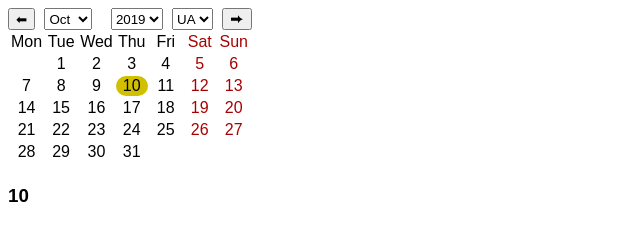
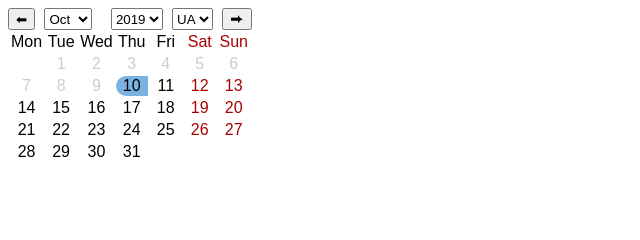
Before and after one commit to oleksiybenkevych/calendar, a plain HTML site: page index.html in a window 1280 px wide. Both pictures are taken after a click on the element "10". Shown: the whole page, without its empty margins (0-640 px from the left). Drawn offline with Linux system fonts and the light colour scheme.

Commit message:
Add files via upload

```diff
--- a/script.js
+++ b/script.js
@@ -21,6 +21,10 @@ class Calendar {
     this.tmpFirstDay;
     this.tmpWeek;
     this.init();
+    this.startDay;
+    this.endDay;
+    this.firstClick = true;
+    this.currentCellDate;
   }
 
   init() {
@@ -93,13 +97,58 @@ class Calendar {
     week.appendChild(row);
   }
 
+  dateClick = cell => {
+    let cells = document.getElementsByTagName("td");
+    let showdate = document.getElementById("showdate");
+    if (this.firstClick) {
+      this.startDay = parseInt(cell.textContent);
+      delete this.endDay;
+
+      // showdate.innerHTML = this.startDay;
+
+      //   if (item.textContent < this.startDay) {
+      //     item.classList.add("unactive-date");
+      //   }
+      // }
+      // cell.classList.add("bg-start-date");
+    } else {
+      this.endDay = parseInt(cell.textContent);
+
+      // showdate.innerHTML = this.startDay + " - " + this.endDay;
+      // cell.classList.add("bg-end-date");
+      // for (let item of cells) {
+      //   item.classList.remove("unactive-date");
+      //   if (
+      //     item.textContent > this.startDay &&
+      //     item.textContent < this.endDay
+      //   ) {
+      //     item.classList.add("bg-between-date");
+      //   } else if (
+      //     item.textContent == this.startDay &&
+      //     item.textContent == this.endDay
+      //   ) {
+      //     item.classList.remove("bg-start-date");
+      //     item.classList.remove("bg-end-date");
+      //     item.classList.add("bg-choosen-date");
+      //     // showdate.innerHTML = this.endDay;
+      //   }
+      // }
+    }
+
+    this.firstClick = !this.firstClick;
+    this.render();
+  };
+
   renderBody() {
     let tbl = document.getElementById("calendar-body");
+
     tbl.innerHTML = "";
     let date = 1;
+
     // creating all cells
     for (let i = 0; i < 6; i++) {
       // creates a table row
+
       let row = document.createElement("tr");
       //creating individual cells, filing them up with data.
       for (let j = 0; j < 7; j++) {
@@ -112,20 +161,13 @@ class Calendar {
           break;
         } else {
           let cell = document.createElement("td");
+          let cellMonth = this.tmpCurrentMonth;
           let cellText = document.createTextNode(date);
           cell.appendChild(cellText);
           row.appendChild(cell);
+          this.currentCellDate = parseInt(cell.textContent);
 
-          cell.onclick = function() {
-            // onclick add\remove class
-            let cells = document.getElementsByTagName("td");
-            for (let item of cells) {
-              item.classList.remove("bg-choosen-date");
-            }
-            cell.classList.add("bg-choosen-date");
-            let showdate = document.getElementById("showdate");
-            showdate.innerHTML = cellText.textContent;
-          };
+          cell.onclick = () => this.dateClick(cell);
 
           //bg-red for holidays
           if (this.currentType === 1) {
@@ -141,8 +183,49 @@ class Calendar {
           date++;
         }
       }
+
       tbl.appendChild(row); // appending each row into calendar body.
     }
+
+    let cells = document.getElementsByTagName("td");
+    for (let item of cells) {
+      this.currentCellDate = parseInt(item.textContent);
+      if (this.currentCellDate < this.startDay) {
+        item.classList.add("bg-unactive-date");
+      } else if (this.currentCellDate === this.startDay) {
+        if (
+          this.currentCellDate === this.endDay &&
+          this.currentCellDate === this.startDay
+        ) {
+          item.classList.remove("bg-start-date");
+          item.classList.remove("bg-end-date");
+          item.classList.add("bg-choosen-date");
+          for (let item of cells) {
+            item.classList.remove("bg-unactive-date");
+          }
+        } else {
+          item.classList.add("bg-start-date");
+        }
+        for (let item of cells) {
+          item.classList.remove("bg-end-date");
+          item.classList.remove("bg-between-date");
+        }
+      } else if (this.currentCellDate === this.endDay) {
+        item.classList.add("bg-end-date");
+        for (let item of cells) {
+          item.classList.remove("bg-unactive-date");
+        }
+      } else if (
+        this.currentCellDate > this.startDay &&
+        this.currentCellDate < this.endDay
+      ) {
+        item.classList.add("bg-between-date");
+      }
+    }
+
+    // } else if (date > this.startDay && date < this.endDay) {
+    //   cell.classList.add("bg-between-date");
+    // }
   }
 
   render() {
--- a/style.css
+++ b/style.css
@@ -16,10 +16,30 @@ html {
   display: flex;
   justify-content: space-between;
 }
-
 .bg-choosen-date {
-  background-color: #d1c000 !important;
-  border-radius: 15px;
+  background-color: #3d8fd3af;
+  border-radius: 15px !important;
+}
+.bg-start-date {
+  background-color: #3d8fd3af;
+  border-top-left-radius: 15px;
+  border-bottom-left-radius: 15px;
+  border-top-right-radius: 0px;
+  border-bottom-right-radius: 0px;
+}
+.bg-end-date {
+  background-color: #3d8fd3af;
+  border-top-right-radius: 15px;
+  border-bottom-right-radius: 15px;
+  border-top-left-radius: 0px;
+  border-bottom-left-radius: 0px;
+}
+.bg-between-date {
+  background-color: #79a6ce6c;
+}
+.bg-unactive-date {
+  color: #ccc;
+  pointer-events: none;
 }
 #main-container {
   width: fit-content;
```
